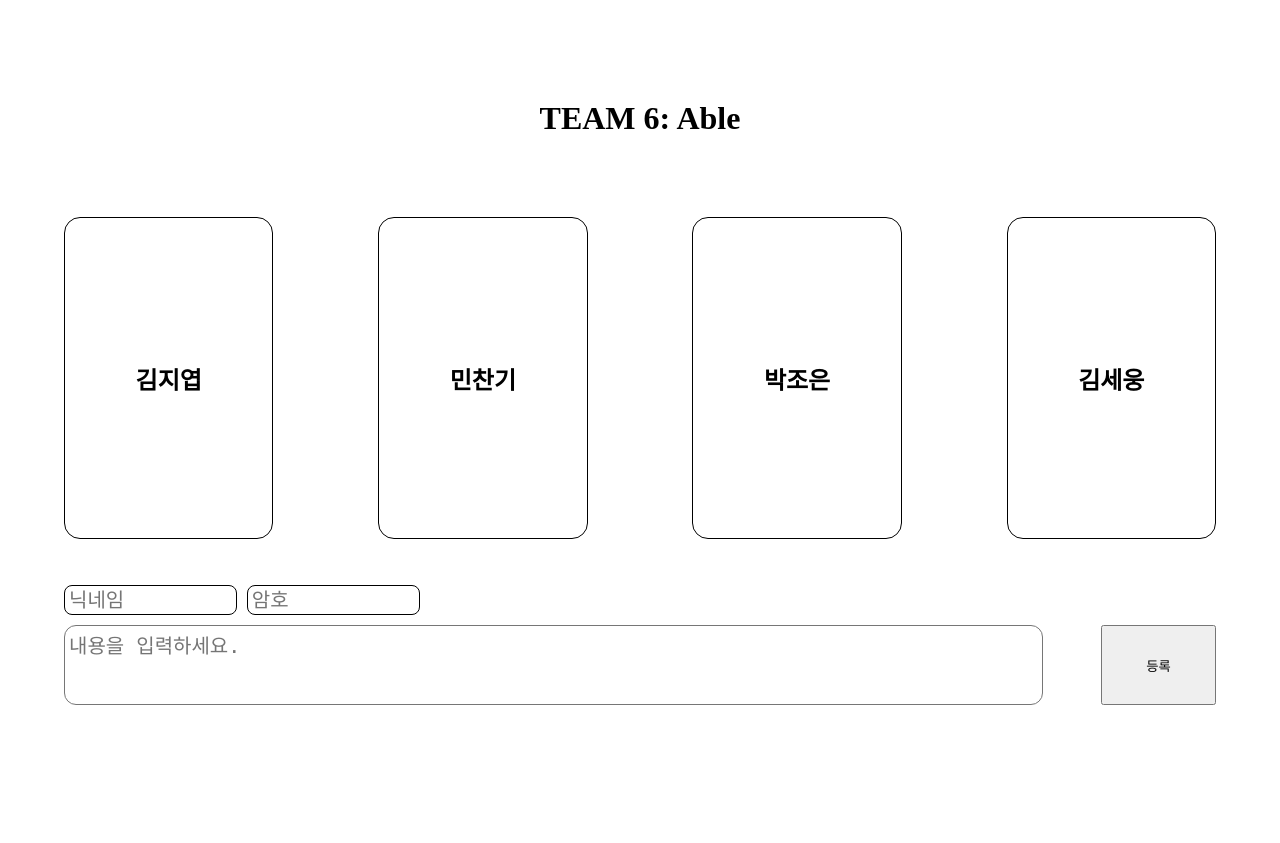
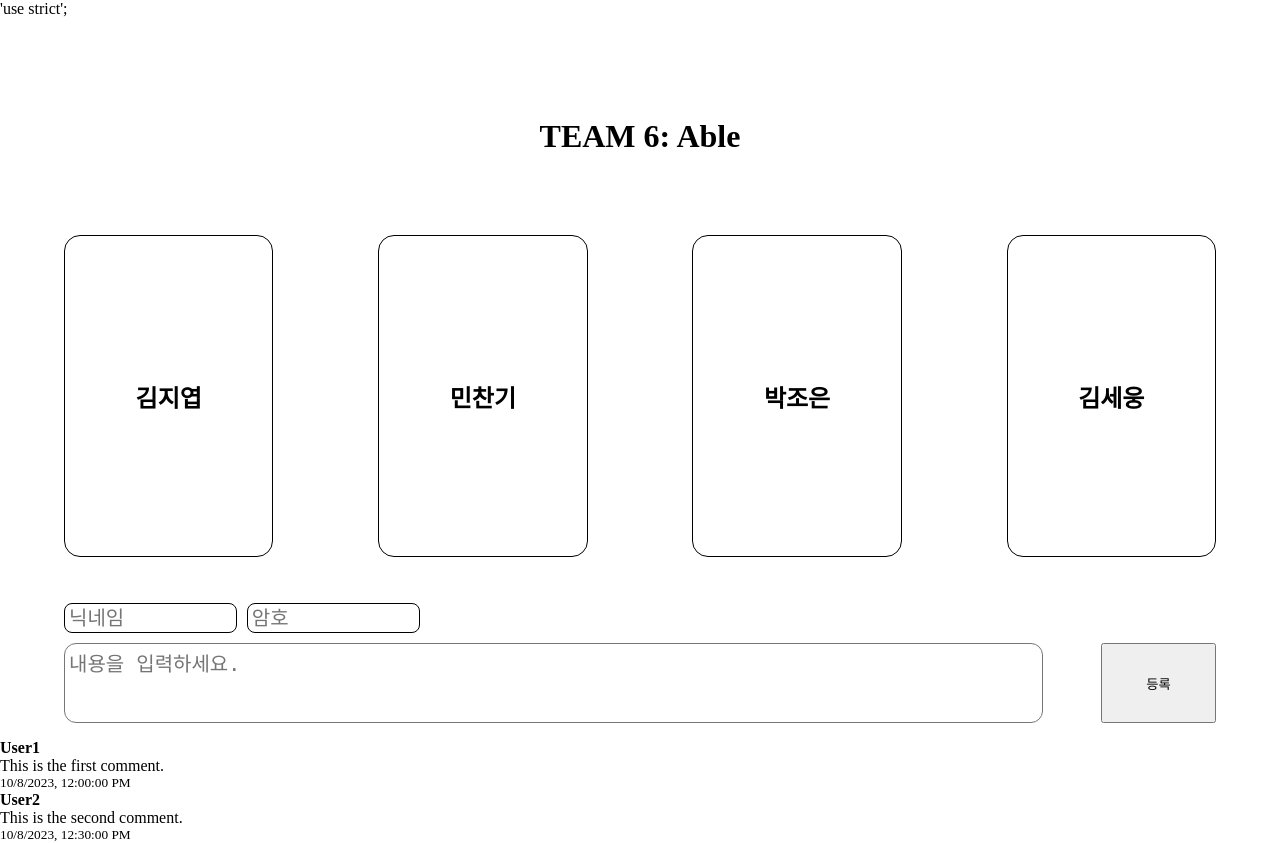
Before and after one commit to wlduq0150/camp_project_01, a Python web app: template templates/main.html in a window 1280 px wide. Before the commit the page ends 705 px from the top, so only its background shows below. Run offline with Jinja, Linux system fonts and the light colour scheme; the template is opened without the code that fills it, so the values that code supplies are empty; some libraries are stand-ins or nearby versions.

Commit message:
comments updated

```diff
--- a/static/js/main.js
+++ b/static/js/main.js
@@ -45,6 +45,57 @@ function addProfileData(name, mbti, blog, motto) {
           console.error("Error adding data to Firebase: ", error);
       });
 }
+// Function to display comments
+function displayComments(comments) {
+    // Select the ".comments" div where comments will be displayed
+    var commentsContainer = document.querySelector(".comments");
+
+    // Clear any existing comments
+    commentsContainer.innerHTML = "";
+
+    // Loop through the comments and create HTML elements for each comment
+    comments.forEach(function(comment) {
+        // Create a comment container div
+        var commentDiv = document.createElement("div");
+        commentDiv.classList.add("comment");
+
+        // Create elements for comment details: name, content, and timestamp
+        var nameElement = document.createElement("strong");
+        nameElement.textContent = comment.name;
+
+        var contentElement = document.createElement("p");
+        contentElement.textContent = comment.content;
+
+        var timestampElement = document.createElement("small");
+        timestampElement.textContent = new Date(comment.timestamp).toLocaleString();
+
+        // Append the comment details to the comment container
+        commentDiv.appendChild(nameElement);
+        commentDiv.appendChild(contentElement);
+        commentDiv.appendChild(timestampElement);
+
+        // Append the comment container to the comments container
+        commentsContainer.appendChild(commentDiv);
+    });
+}
+
+// Example usage of the displayComments function
+// Replace this with your actual comments data
+var commentsData = [
+    {
+        name: "User1",
+        content: "This is the first comment.",
+        timestamp: "2023-10-08T12:00:00Z"
+    },
+    {
+        name: "User2",
+        content: "This is the second comment.",
+        timestamp: "2023-10-08T12:30:00Z"
+    }
+];
+
+// Call the displayComments function with your comments data
+displayComments(commentsData);
 
 // Attach mouseover event listeners to the cards
 var cards = document.querySelectorAll(".team_card");
@@ -89,7 +140,6 @@ addProfileData("박조은", "ENFP", "https://example.com/kim-blog", "Live life t
 addProfileData("김세웅", "ENFP", "https://example.com/kim-blog", "Live life to the fullest.");
 addProfileData("민찬기", "ENFP", "https://example.com/kim-blog", "Live life to the fullest.");
 
-
 commentSubmitButton.addEventListener("click", async (e) => {
     const name_ = document.querySelector(".comment_name");
     const password_ = document.querySelector(".comment_password");
@@ -104,16 +154,118 @@ commentSubmitButton.addEventListener("click", async (e) => {
         return;
     }
 
-    // const result = await postComment(name, password, content);
-    const result = true;
+    // Authenticate the user
+    var user = firebase.auth().currentUser;
+    if (!user) {
+        alert("로그인이 필요합니다!");
+        return;
+    }
 
-    if (result) {
-        alert("댓글 등록 완료!");
-    } else {
-        alert("댓글 등록 실패!(이름과 내용은 필수입니다)");
-    }
+    // Hash the provided password using bcrypt
+    const saltRounds = 10; // You can adjust the number of salt rounds for security
+    const hashedPassword = await bcrypt.hash(password, saltRounds);
+
+    // Create a new comment object
+    const newComment = {
+        name: name,
+        password: hashedPassword,
+        content: content,
+        timestamp: new Date().toISOString(),
+    };
+
+    // Add the comment to the database
+    var commentsRef = firebase.database().ref("comments");
+    var newCommentRef = commentsRef.push();
+    newCommentRef.set(newComment)
+        .then(function() {
+            alert("댓글 등록 완료!");
+        })
+        .catch(function(error) {
+            console.error("댓글 등록 실패: ", error);
+        });
 
     name_.value = "";
     password_.value = "";
     content_.value = "";
 });
+// Delete button event listener
+commentDeleteButton.addEventListener("click", async (e) => {
+    const commentId = e.target.getAttribute("data-comment-id");
+    const password = prompt("Please enter the password to delete the comment:");
+
+    if (!password) {
+        alert("Password is required to delete the comment.");
+        return;
+    }
+
+    // Authenticate the user
+    var user = firebase.auth().currentUser;
+    if (!user) {
+        alert("로그인이 필요합니다!");
+        return;
+    }
+
+    // Hash the provided password (use a library like bcrypt)
+    const hashedPassword = await hashPassword(password);
+
+    // Check if the password matches the hashed password in the database
+    var commentRef = firebase.database().ref("comments/" + commentId);
+    commentRef.once("value").then(function(snapshot) {
+        var comment = snapshot.val();
+        if (comment && comment.name === user.displayName && comment.password === hashedPassword) {
+            // Delete the comment
+            commentRef.remove()
+                .then(function() {
+                    alert("댓글 삭제 완료!");
+                })
+                .catch(function(error) {
+                    console.error("댓글 삭제 실패: ", error);
+                });
+        } else {
+            alert("댓글 삭제 실패: 이름 또는 암호가 일치하지 않습니다.");
+        }
+    });
+});
+// Edit button event listener
+commentEditButton.addEventListener("click", async (e) => {
+    const commentId = e.target.getAttribute("data-comment-id");
+    const password = prompt("Please enter the password to edit the comment:");
+
+    if (!password) {
+        alert("Password is required to edit the comment.");
+        return;
+    }
+
+    // Authenticate the user
+    var user = firebase.auth().currentUser;
+    if (!user) {
+        alert("로그인이 필요합니다!");
+        return;
+    }
+
+    // Hash the provided password (use a library like bcrypt)
+    const hashedPassword = await hashPassword(password);
+
+    // Check if the password matches the hashed password in the database
+    var commentRef = firebase.database().ref("comments/" + commentId);
+    commentRef.once("value").then(function(snapshot) {
+        var comment = snapshot.val();
+        if (comment && comment.name === user.displayName && comment.password === hashedPassword) {
+            const updatedContent = prompt("Please enter the updated comment:");
+            if (updatedContent) {
+                // Update the comment content
+                commentRef.update({ content: updatedContent })
+                    .then(function() {
+                        alert("댓글 수정 완료!");
+                    })
+                    .catch(function(error) {
+                        console.error("댓글 수정 실패: ", error);
+                    });
+            } else {
+                alert("댓글 수정을 취소했습니다.");
+            }
+        } else {
+            alert("댓글 수정 실패: 이름 또는 암호가 일치하지 않습니다.");
+        }
+    });
+});
--- a/templates/main.html
+++ b/templates/main.html
@@ -1,8 +1,18 @@
+'use strict';
+
 <!DOCTYPE html>
 <html lang="en">
 <head>
     <meta charset="UTF-8">
     <meta name="viewport" content="width=device-width, initial-scale=1.0">
+    <script defer src="https://www.gstatic.com/firebasejs/8.8.1/firebase-app.js"></script>
+    <script defer src="https://www.gstatic.com/firebasejs/8.8.1/firebase-database.js"></script>
+    <script defer src="https://www.gstatic.com/firebasejs/8.8.1/firebase-analytics.js"></script>
+    <script defer src="https://www.gstatic.com/firebasejs/8.8.1/firebase-auth.js"></script>
+    <script defer src="https://www.gstatic.com/firebasejs/8.8.1/firebase-firestore.js"></script>
+    <script defer src="../static/js/main.js"></script>
+    <script defer src="https://cdnjs.cloudflare.com/ajax/libs/bcryptjs/2.4.3/bcrypt.js"></script>
+
     <link rel="stylesheet" href="../static/css/index.css">
     <link rel="stylesheet" href="../static/css/comment.css">
     <title>TEAM 6 조별과제</title>
@@ -57,16 +67,17 @@
                 <textarea type="text" class="comment_text" placeholder="내용을 입력하세요."></textarea>
             </div>
             <div class="comment_submit">
-                <button type="button">등록</button>
+                <button type="button" id="commentSubmitButton">등록</button>
             </div>
         </div>
     </div>
+    <!-- Add a div to display comments -->
+    <div class="comments">
+       <!-- Comments will be displayed here by JavaScript -->
+    </div>
 
-    <script src="https://www.gstatic.com/firebasejs/8.8.1/firebase-app.js"></script>
-    <script src="https://www.gstatic.com/firebasejs/8.8.1/firebase-database.js"></script>
-    <script src="https://www.gstatic.com/firebasejs/8.8.1/firebase-analytics.js"></script>
-    <script src="https://www.gstatic.com/firebasejs/8.8.1/firebase-auth.js"></script>
-    <script src="https://www.gstatic.com/firebasejs/8.8.1/firebase-firestore.js"></script>
-    <script src="../static/js/main.js"></script>
+    <!-- Add buttons for deleting and editing comments -->
+    <button type="button" id="commentDeleteButton" style="display: none;">Delete Comment</button>
+    <button type="button" id="commentEditButton" style="display: none;">Edit Comment</button>
 </body>
 </html>
```
Also changed, not shown: 1 other file.
